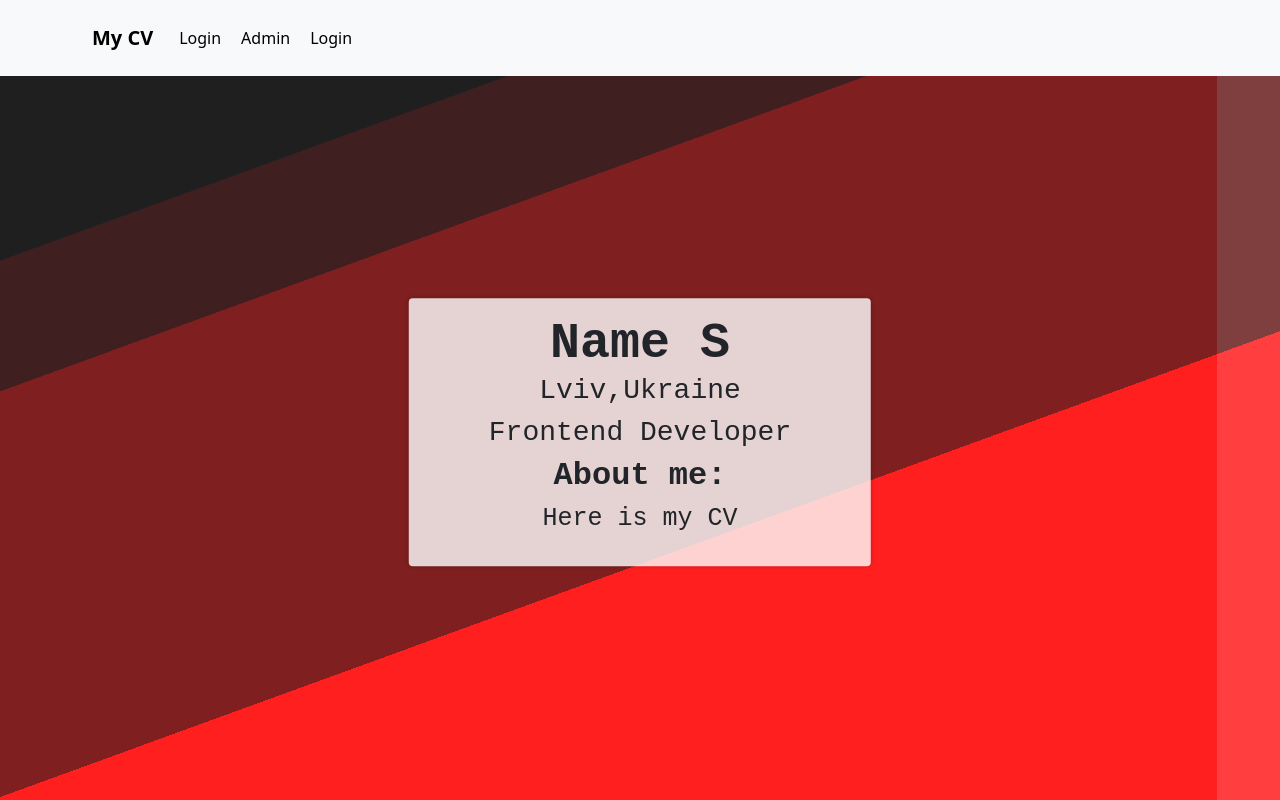
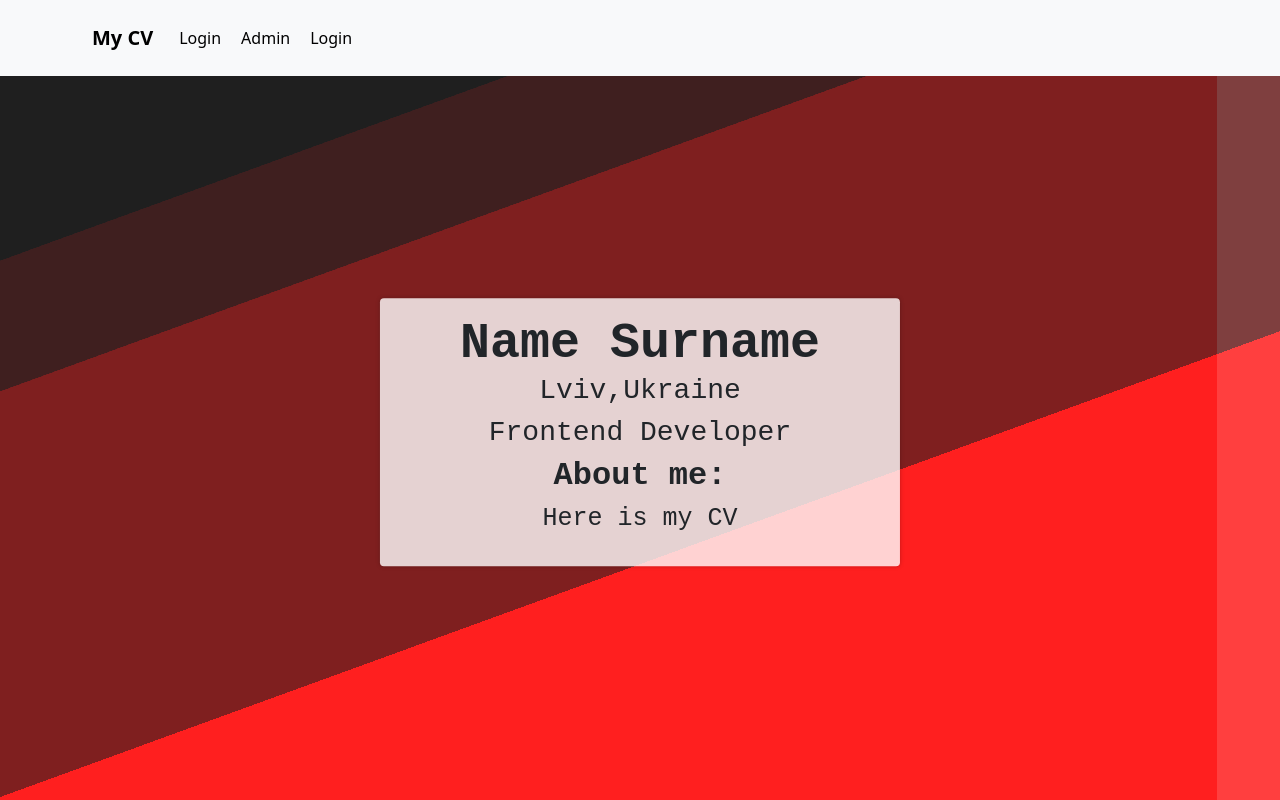
Before and after one commit to danylosysyn/logos-final, a React (Create React App) app in the folder my-app/: page / in a window 1280 px wide. Built offline with nearby package versions, Linux system fonts and the light colour scheme; no server answers; the database is empty.

Commit message:
Added some changes

```diff
--- a/my-app/src/App.js
+++ b/my-app/src/App.js
@@ -18,12 +18,12 @@ import {
 } from "react-bootstrap";
 import 'bootstrap/dist/css/bootstrap.min.css';
 import { createStore } from "redux";
-import { initialInfo } from './components/MainPage/MainPage';
+import { UserInfo } from './components/MainPage/MainPage';
 import { Provider, useSelector } from 'react-redux';
 import "./firebase/firebase"
 
 
-const userReducer = (state = initialInfo, action) => {
+const userReducer = (state = UserInfo, action) => {
   switch (action.type) {
     case "LOGIN_TRUE":
       return { ...state, isLogged: true }
--- a/my-app/src/components/AdminForm/AdminForm.jsx
+++ b/my-app/src/components/AdminForm/AdminForm.jsx
@@ -1,8 +1,9 @@
 import AnimatedBackground from "../AnimatedBackground/AnimatedBackground.jsx"
 import { Form, Button } from "react-bootstrap"
 import { useState, useEffect } from "react"
-import db from "../../firebase/firebase";
-import { doc, onSnapshot } from "firebase/firestore";
+import { UserInfo } from "../MainPage/MainPage.jsx"
+// import db from "../../firebase/firebase";
+// import { doc, onSnapshot } from "firebase/firestore";
 
 
 const AdminForm = () => {
@@ -15,27 +16,56 @@ const AdminForm = () => {
 
 export default AdminForm
 
-let aloha;
+const AdminFormFunc = () => {
+    // const [data, setData] = useState()
+    // const fetchData = async () => {
+    //     const docRef = doc(db, "user", "0AUUjjMKkiyYjZIgzFtT")
+    //     console.log("response", docRef)
+    //     onSnapshot(docRef, (doc) => {
+    //         console.log(doc.data())
+    //     })
+    // }
+    // useEffect(() => {
+    //     fetchData();
+    // }, [])
+    const [name, setName] = useState(UserInfo().name)
+    const [surname, setSurname] = useState(UserInfo().surname)
+    const [city, setCity] = useState(UserInfo().city)
+    const [country, setCountry] = useState(UserInfo().country)
 
-const AdminFormFunc = () => {
-    const [data, setData] = useState()
-    const fetchData = async () => {
-        const docRef = doc(db, "user", "0AUUjjMKkiyYjZIgzFtT")
-        console.log("response", docRef)
-        onSnapshot(docRef, (doc) => {
-            console.log(doc.data())
-        })
+
+    const nameChangeHandle = (e) => {
+        setName(e.target.value)
+        console.log(name)
     }
-    useEffect(() => {
-        fetchData();
-    }, [])
+
+    const surnameChangeHandle = (e) => {
+        setSurname(e.target.value)
+    }
+
+    const cityChangeHandle = (e) => {
+        setCity(e.target.value)
+    }
+
+    const countryChangeHandle = (e) => {
+        setCountry(e.target.value)
+    }
     return (
         <div>
-            <p>Hello</p>
+            <p>Hello, {name}</p>
             <Form>
                 <Form.Group className="mb-3">
-                    <Form.Label>Email address</Form.Label>
-                    <Form.Control placeholder="Name" value="Ivan" />
+                    <Form.Label>Name</Form.Label>
+                    <Form.Control placeholder="Name" value={name} onChange={nameChangeHandle}/>
+                </Form.Group>
+                <Form.Group className="mb-3">
+                    <Form.Label>Surname</Form.Label>
+                    <Form.Control placeholder="Surname" value={surname} onChange={surnameChangeHandle}/>
+                </Form.Group>
+                <Form.Group className="mb-3">
+                    <Form.Label>City, Country</Form.Label>
+                    <Form.Control placeholder="City" value={city} onChange={cityChangeHandle}/>
+                    <Form.Control placeholder="Country" value={country} onChange={countryChangeHandle}/>
                 </Form.Group>
                 <Button variant="primary" type="submit">
                     Submit
--- a/my-app/src/components/MainPage/MainPage.jsx
+++ b/my-app/src/components/MainPage/MainPage.jsx
@@ -1,13 +1,30 @@
 import React from "react";
-import { useState } from "react";
+import { useState, useEffect } from "react";
 import "./MainPage.modules.css";
 import AnimatedBackground from "../AnimatedBackground/AnimatedBackground.jsx"
 import "../../firebase/firebase"
 import db from "../../firebase/firebase";
+import { doc, onSnapshot } from "firebase/firestore"
 
-export let initialInfo = {
+
+const FetchData = async () => {
+    let updatedInfo
+    useEffect(FetchData, [db])
+    const docRef = doc(db, "user", "0AUUjjMKkiyYjZIgzFtT")
+    console.log("response", docRef)
+    onSnapshot(docRef, (doc) => {
+        console.log(doc.data())
+        updatedInfo = doc.data()
+    })
+    console.log(updatedInfo)
+    return updatedInfo
+}
+
+
+export let UserInfo = () => {
+    let defaultInfo = {
         name: "Name",
-    surname: "S",
+        surname: "Surname",
         city: "Lviv",
         country: "Ukraine",
         job: "Frontend Developer",
@@ -15,11 +32,14 @@ export let initialInfo = {
         isLogged: false,
     }
 
+    return (defaultInfo)
+}
+
 
 const MainPage = () => {
-    return(
+    return (
         <div id="pageDiv">
-            <AnimatedBackground content = {<InfoDiv />}/>
+            <AnimatedBackground content={<InfoDiv />} />
         </div>
     )
 }
@@ -27,14 +47,14 @@ const MainPage = () => {
 export default MainPage
 
 const InfoDiv = () => {
-    const [userInfo, setUserInfo] = useState(initialInfo)
+    const [userInfo, setUserInfo] = useState(UserInfo)
 
-    return(
+    return (
         <div>
             <p id="nameText">{userInfo.name} {userInfo.surname}</p>
             <h3>{userInfo.city},{userInfo.country}</h3>
             <h3>{userInfo.job}</h3>
-            <h2 style={{fontWeight: 600}}> About me:</h2>
+            <h2 style={{ fontWeight: 600 }}> About me:</h2>
             <p id="myInfoText">{userInfo.extraInfo}</p>
         </div>
     )
```
Lines whose indentation alone changed are shown as unchanged.
